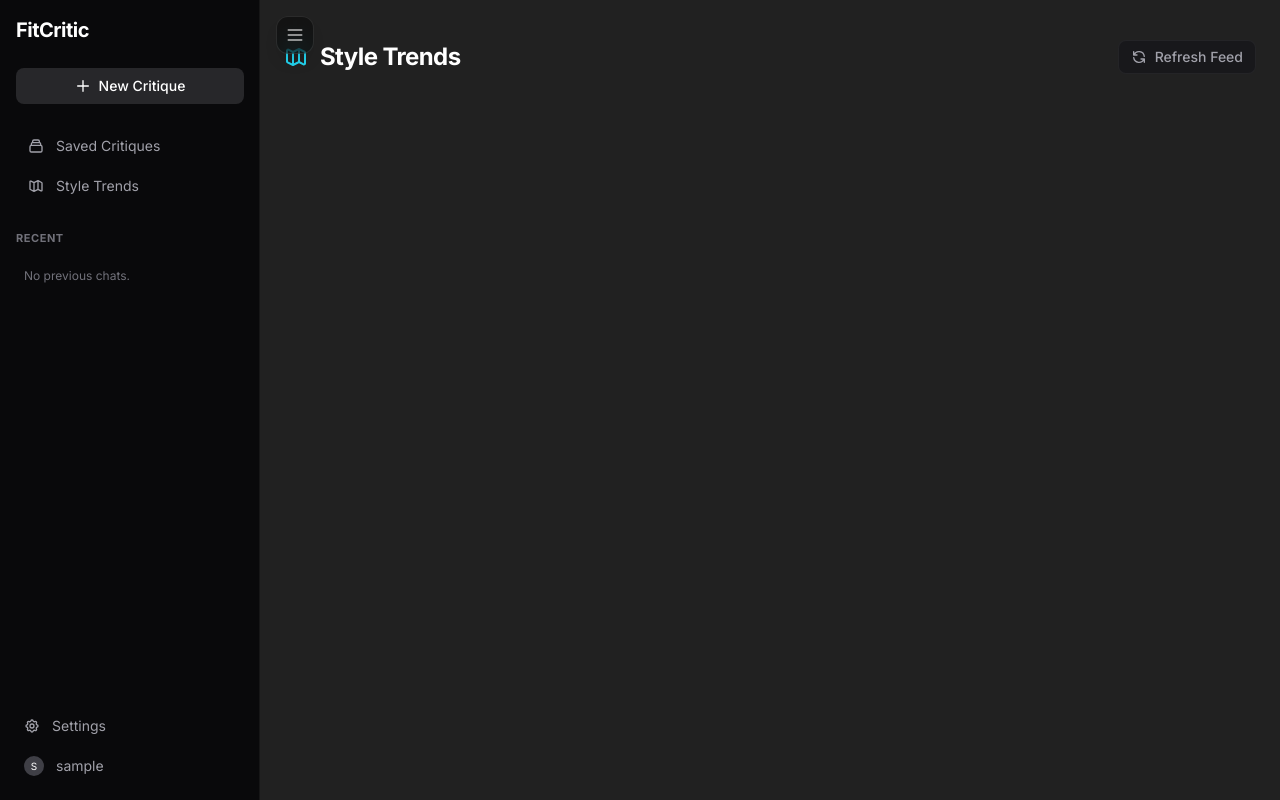
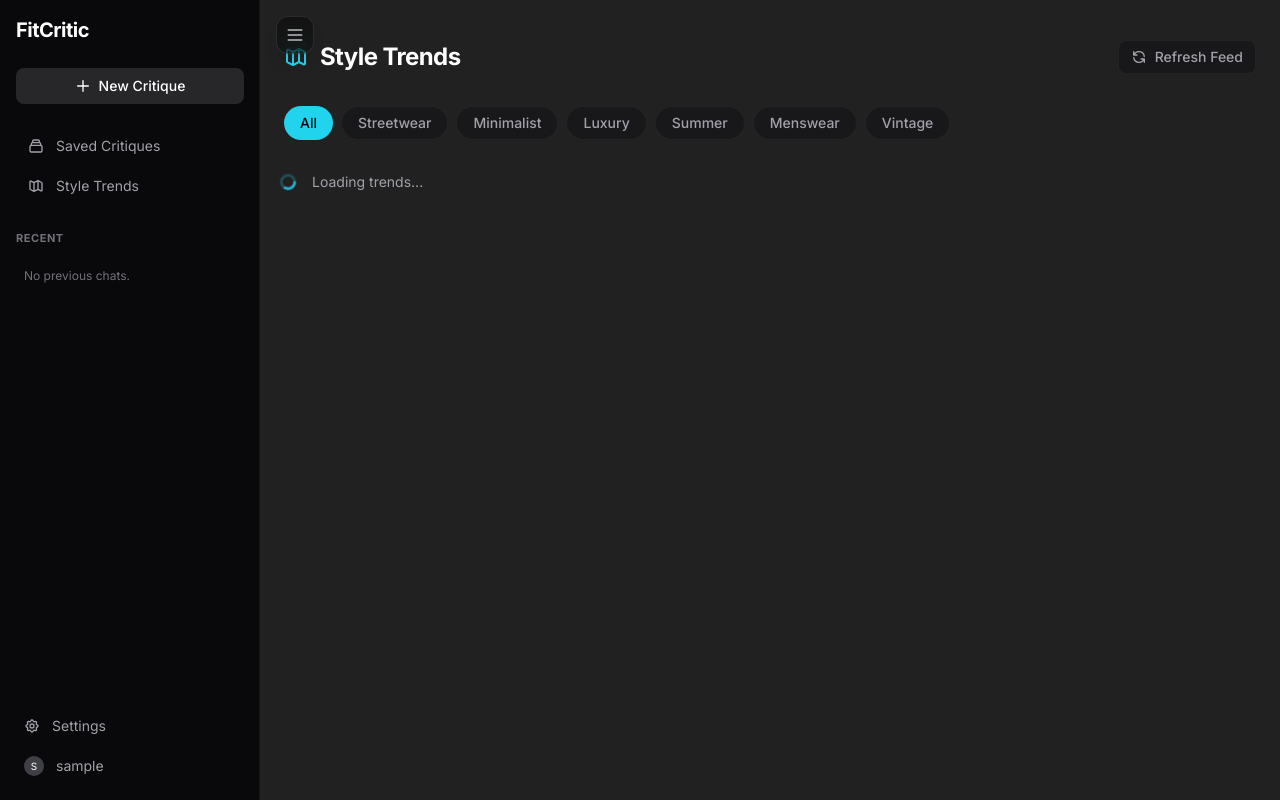
Before and after one commit to kunsangg/CS50-s---CapStone-Fitcritique, a Django app: page /trends/ in a window 1280 px wide. Run offline with Django 5.2, Linux system fonts and the light colour scheme; the visitor is signed in with stand-in values (Sample User, id 1); data that the repository does not hold is empty; style sheets or scripts are compiled from the project's sources; some libraries are stand-ins or nearby versions.

Commit message:
Add category filters to Style Trends page

```diff
--- a/core/templates/trends.html
+++ b/core/templates/trends.html
@@ -16,6 +16,17 @@
         </button>
     </div>
 
+    <!-- Filters -->
+    <div class="flex flex-wrap gap-2 mb-8">
+        <button class="filter-pill active bg-cyan-400 text-black px-4 py-1.5 rounded-full text-sm font-medium transition-colors" data-category="">All</button>
+        <button class="filter-pill bg-[#18181b] text-[#a1a1aa] hover:text-white border border-white/5 hover:border-white/10 px-4 py-1.5 rounded-full text-sm font-medium transition-colors" data-category="streetwear">Streetwear</button>
+        <button class="filter-pill bg-[#18181b] text-[#a1a1aa] hover:text-white border border-white/5 hover:border-white/10 px-4 py-1.5 rounded-full text-sm font-medium transition-colors" data-category="minimalist">Minimalist</button>
+        <button class="filter-pill bg-[#18181b] text-[#a1a1aa] hover:text-white border border-white/5 hover:border-white/10 px-4 py-1.5 rounded-full text-sm font-medium transition-colors" data-category="luxury">Luxury</button>
+        <button class="filter-pill bg-[#18181b] text-[#a1a1aa] hover:text-white border border-white/5 hover:border-white/10 px-4 py-1.5 rounded-full text-sm font-medium transition-colors" data-category="summer">Summer</button>
+        <button class="filter-pill bg-[#18181b] text-[#a1a1aa] hover:text-white border border-white/5 hover:border-white/10 px-4 py-1.5 rounded-full text-sm font-medium transition-colors" data-category="mens">Menswear</button>
+        <button class="filter-pill bg-[#18181b] text-[#a1a1aa] hover:text-white border border-white/5 hover:border-white/10 px-4 py-1.5 rounded-full text-sm font-medium transition-colors" data-category="vintage">Vintage</button>
+    </div>
+
     <div id="trends-grid"
          class="columns-1 sm:columns-2 md:columns-3 lg:columns-4 gap-4 space-y-4 pb-20">
         <div class="text-[#a1a1aa] text-sm flex items-center gap-2">
@@ -29,7 +40,10 @@
 </div>
 
 <script>
-async function loadTrends() {
+let currentCategory = "";
+
+async function loadTrends(category = currentCategory) {
+    currentCategory = category;
     const grid = document.getElementById("trends-grid");
     grid.innerHTML = `
         <div class="text-[#a1a1aa] text-sm flex items-center gap-2 col-span-full">
@@ -42,7 +56,8 @@
     `;
 
     try {
-        const res = await fetch("/api/trends/");
+        const url = category ? \`/api/trends/?category=\${encodeURIComponent(category)}\` : "/api/trends/";
+        const res = await fetch(url);
         const data = await res.json();
 
         if (data.error) {
@@ -97,7 +112,17 @@
     window.location.href = `/chat/?prompt=${encodeURIComponent('Critique this style: ' + styleDescription)}`;
 }
 
-document.getElementById("refresh-btn").addEventListener("click", loadTrends);
+document.querySelectorAll('.filter-pill').forEach(btn => {
+    btn.addEventListener('click', (e) => {
+        document.querySelectorAll('.filter-pill').forEach(b => {
+            b.className = "filter-pill bg-[#18181b] text-[#a1a1aa] hover:text-white border border-white/5 hover:border-white/10 px-4 py-1.5 rounded-full text-sm font-medium transition-colors";
+        });
+        e.target.className = "filter-pill active bg-cyan-400 text-black px-4 py-1.5 rounded-full text-sm font-medium transition-colors";
+        loadTrends(e.target.dataset.category);
+    });
+});
+
+document.getElementById("refresh-btn").addEventListener("click", () => loadTrends(currentCategory));
 loadTrends();
 </script>
 {% endblock %}
--- a/core/views.py
+++ b/core/views.py
@@ -317,16 +317,20 @@
 
 @login_required
 def fetch_trends_api(request):
-    queries = [
-        "street fashion outfit 2025",
-        "minimalist fashion aesthetic",
-        "luxury fashion editorial",
-        "summer outfit inspiration",
-        "mens fashion style"
-    ]
+    category = request.GET.get('category')
 
-    import random
-    query = random.choice(queries)
+    if category:
+        query = f"{category} fashion style"
+    else:
+        queries = [
+            "street fashion outfit 2025",
+            "minimalist fashion aesthetic",
+            "luxury fashion editorial",
+            "summer outfit inspiration",
+            "mens fashion style"
+        ]
+        import random
+        query = random.choice(queries)
 
     from django.conf import settings
     access_key = getattr(settings, "UNSPLASH_ACCESS_KEY", None)
```
